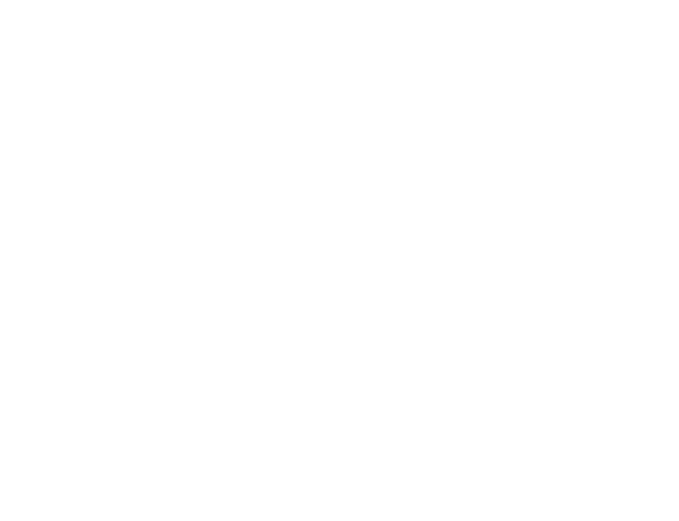
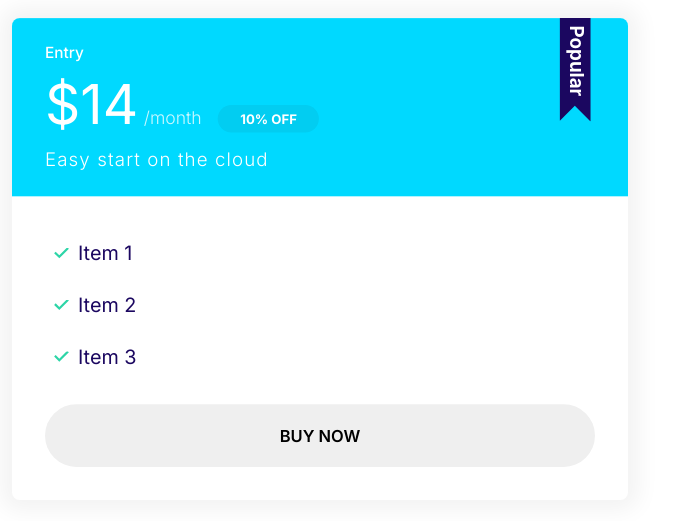
Before and after one commit to avithakr/tanufy, a plain HTML site: page index.html in a window 1280 px wide. Shown: the whole page, without its empty margins (0-679 px from the left). Drawn offline with Linux system fonts and the light colour scheme.

Commit message:
Build card and plan andpopularcomponent

```diff
--- a/css/styles.css
+++ b/css/styles.css
@@ -262,3 +262,110 @@
     font-size: 1.5rem;
   }
 }
+
+/* Cards */
+.card {
+  border-radius: 7px;
+  box-shadow: 0 0 20px 10px #f3f3f3; /* Shadow position (x, y), shadow blurriness, shadow spread, shadow color */
+  overflow: hidden;
+}
+
+.card__header,
+.card__body {
+  padding: 2rem 3rem;
+}
+
+.card--primary .card__header {
+  background: var(--color-primary);
+  color: #fff;
+}
+
+.card--secondary .card__header {
+  background: var(--color-secondary);
+  color: #fff;
+}
+
+.card--primary .badge--primary {
+  background: #126de4;
+}
+
+.card--secondary .badge--secondary {
+  background: #02cdf1;
+}
+
+/* Plans */
+.plan {
+  transition: transform 0.2s ease-out;
+}
+
+.plan__name {
+  color: #fff;
+  margin: 0;
+  font-size: 2.4rem;
+  font-weight: 500;
+}
+
+.plan__price {
+  font-size: 6rem;
+}
+
+.plan__billing-cycle {
+  font-size: 2.4rem;
+  font-weight: 300;
+  opacity: 0.8;
+  margin-right: 1rem;
+}
+
+.plan__description {
+  font-size: 2rem;
+  font-weight: 300;
+  letter-spacing: 1px;
+}
+
+.plan .list__item {
+  margin-bottom: 2rem;
+}
+
+.plan--popular {
+  transform: scale(1.1);
+}
+
+.plan--popular .card__header {
+  position: relative;
+}
+
+.plan--popular .card__header::before {
+  content: url(../icons/popular.svg);
+  width: 40px;
+  display: inline-block;
+  position: absolute;
+  top: -6px;
+  right: 5%;
+}
+
+.plan:hover {
+  transform: scale(1.05);
+}
+
+.plan--popular:hover {
+  transform: scale(1.15);
+}
+
+@media screen and (min-width: 1024px) {
+  .plan__name {
+    font-size: 1.4rem;
+  }
+
+  .plan__price {
+    font-size: 5rem;
+  }
+
+  .plan__billing-cycle {
+    font-size: 1.6rem;
+  }
+
+  .plan__description {
+    font-size: 1.7rem;
+    display: block;
+  }
+}
--- a/index.html
+++ b/index.html
@@ -13,5 +13,27 @@
     <link rel="stylesheet" href="/css/normalize.css" />
     <link rel="stylesheet" href="/css/styles.css" />
   </head>
-  <body></body>
+  <body>
+    <div style="width: 50%; padding: 4rem">
+      <div class="plan plan--popular">
+        <div class="card card--secondary">
+          <header class="card__header">
+            <h3 class="plan__name">Entry</h3>
+            <span class="plan__price">$14</span>
+            <span class="plan__billing-cycle">/month</span>
+            <span class="badge badge--secondary badge--small">10% OFF</span>
+            <span class="plan__description">Easy start on the cloud</span>
+          </header>
+          <div class="card__body">
+            <ul class="list list--tick">
+              <li class="list__item">Item 1</li>
+              <li class="list__item">Item 2</li>
+              <li class="list__item">Item 3</li>
+            </ul>
+            <button class="btn btn--outline btn--block">Buy Now</button>
+          </div>
+        </div>
+      </div>
+    </div>
+  </body>
 </html>
```
Also changed, not shown: components/card.html (added, +19 -0 lines), icons/popular.svg (added).
